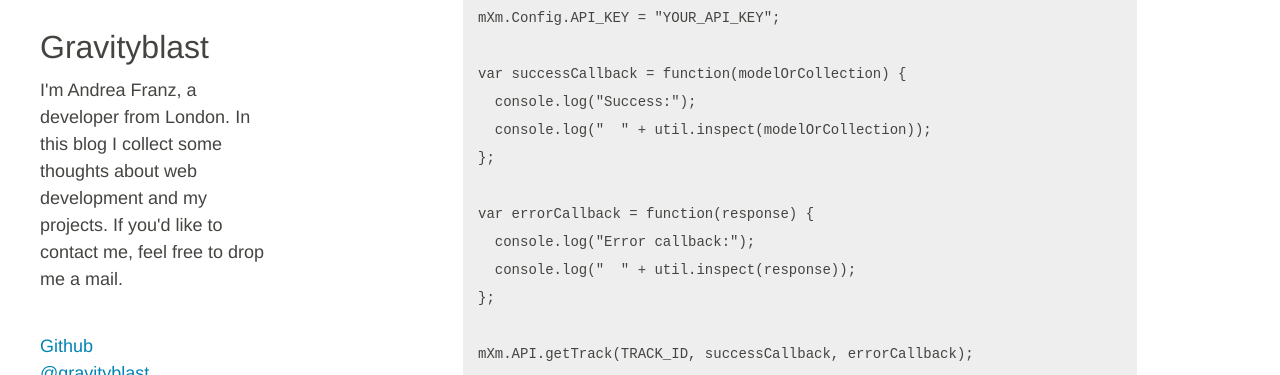
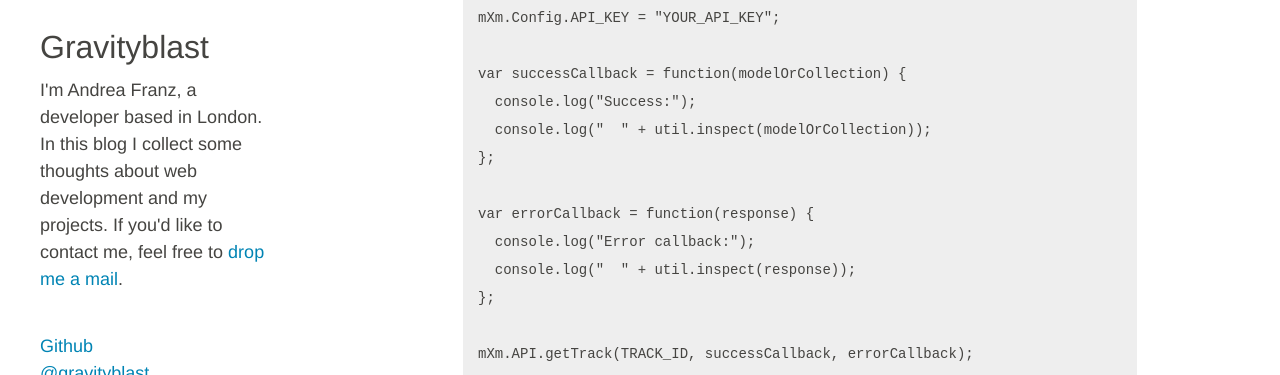
Before and after one commit to gravityblast/gravityblast.com, a Jekyll site: the page built from index.html, in a window 1280 px wide. Shown: the part 395-770 px from the top of the page. Built offline with Jekyll 4.4.1, drawn with Linux system fonts in a browser that asks for light colours; Markdown is read by kramdown in place of the engine named in the settings; the list of posts is cut into pages by our own code.

Commit message:
sidebar text

```diff
--- a/_layouts/default.html
+++ b/_layouts/default.html
@@ -26,7 +26,7 @@
     <header class="masthead">
       <div class="masthead-inner">
         <h1><a href="/">Gravityblast</a></h1>
-        <p class="lead">I'm Andrea Franz, a developer from London. In this blog I collect some thoughts about web development and my projects. If you'd like to contact me, feel free to drop me a mail.</p>
+        <p class="lead">I'm Andrea Franz, a developer based in London. In this blog I collect some thoughts about web development and my projects. If you'd like to contact me, feel free to <a href="mailto:andrea@gravityblast.com">drop me a mail</a>.</p>
 
         <div class="colophon">
           <ul class="colophon-links">
```
